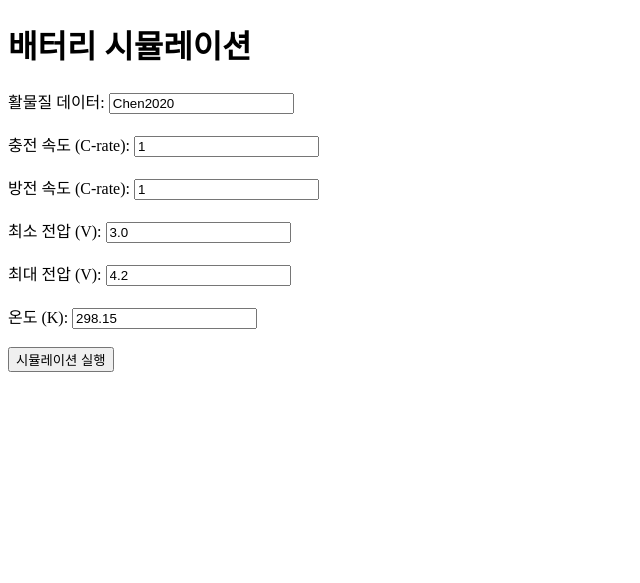
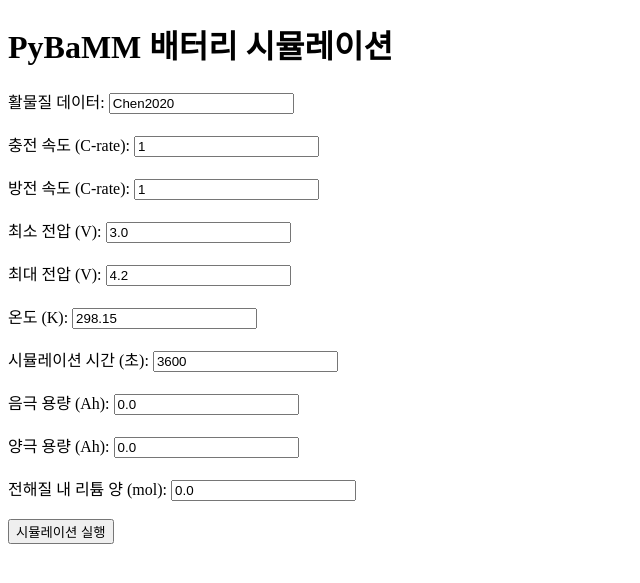
Before and after one commit to Jinyoun9/flasktest, a Flask app: page / in a window 1280 px wide. Shown: the top 583 px of the page, without its empty margins (0-640 px from the left). Run offline with Flask 3, Linux system fonts and the light colour scheme.

Commit message:
FEAT: 입력 인자 수정

```diff
--- a/templates/index.html
+++ b/templates/index.html
@@ -3,11 +3,11 @@
 <head>
     <meta charset="UTF-8">
     <meta name="viewport" content="width=device-width, initial-scale=1.0">
-    <title>PyBaMM 시뮬레이션</title>
+    <title>Battery Simulation</title>
 </head>
 <body>
-    <h1>배터리 시뮬레이션</h1>
-    <form action="/simulate" method="post">
+    <h1>PyBaMM 배터리 시뮬레이션</h1>
+    <form action="/simulate" method="POST">
         <label for="active_material">활물질 데이터:</label>
         <input type="text" id="active_material" name="active_material" value="Chen2020"><br><br>
 
@@ -26,6 +26,18 @@
         <label for="temperature">온도 (K):</label>
         <input type="text" id="temperature" name="temperature" value="298.15"><br><br>
 
+        <label for="time">시뮬레이션 시간 (초):</label>
+        <input type="text" id="time" name="time" value="3600"><br><br>
+
+        <label for="neg_electrode_capacity">음극 용량 (Ah):</label>
+        <input type="text" id="neg_electrode_capacity" name="neg_electrode_capacity" value="0.0"><br><br>
+
+        <label for="pos_electrode_capacity">양극 용량 (Ah):</label>
+        <input type="text" id="pos_electrode_capacity" name="pos_electrode_capacity" value="0.0"><br><br>
+
+        <label for="lithium_in_electrolyte">전해질 내 리튬 양 (mol):</label>
+        <input type="text" id="lithium_in_electrolyte" name="lithium_in_electrolyte" value="0.0"><br><br>
+
         <input type="submit" value="시뮬레이션 실행">
     </form>
 </body>
```
